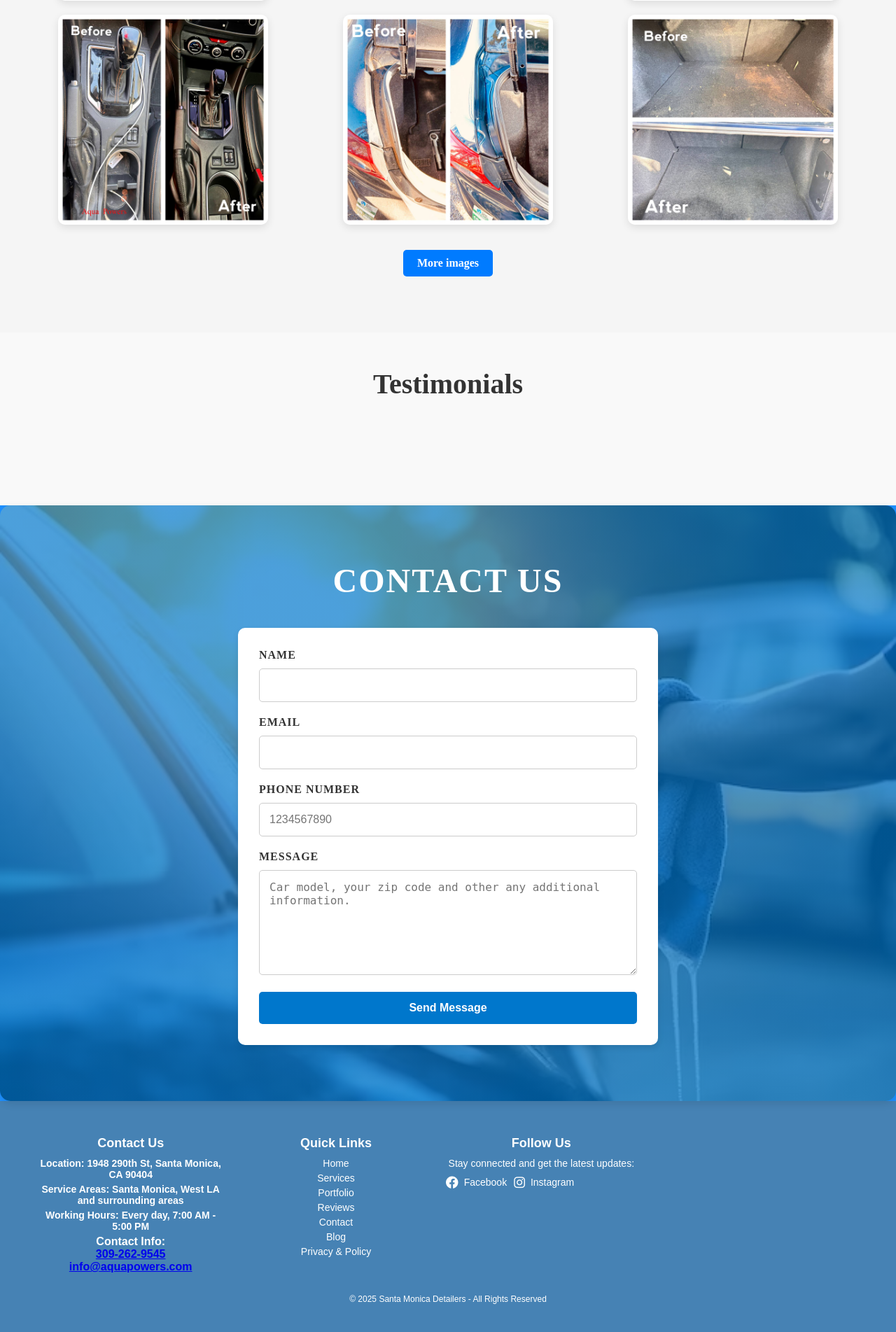
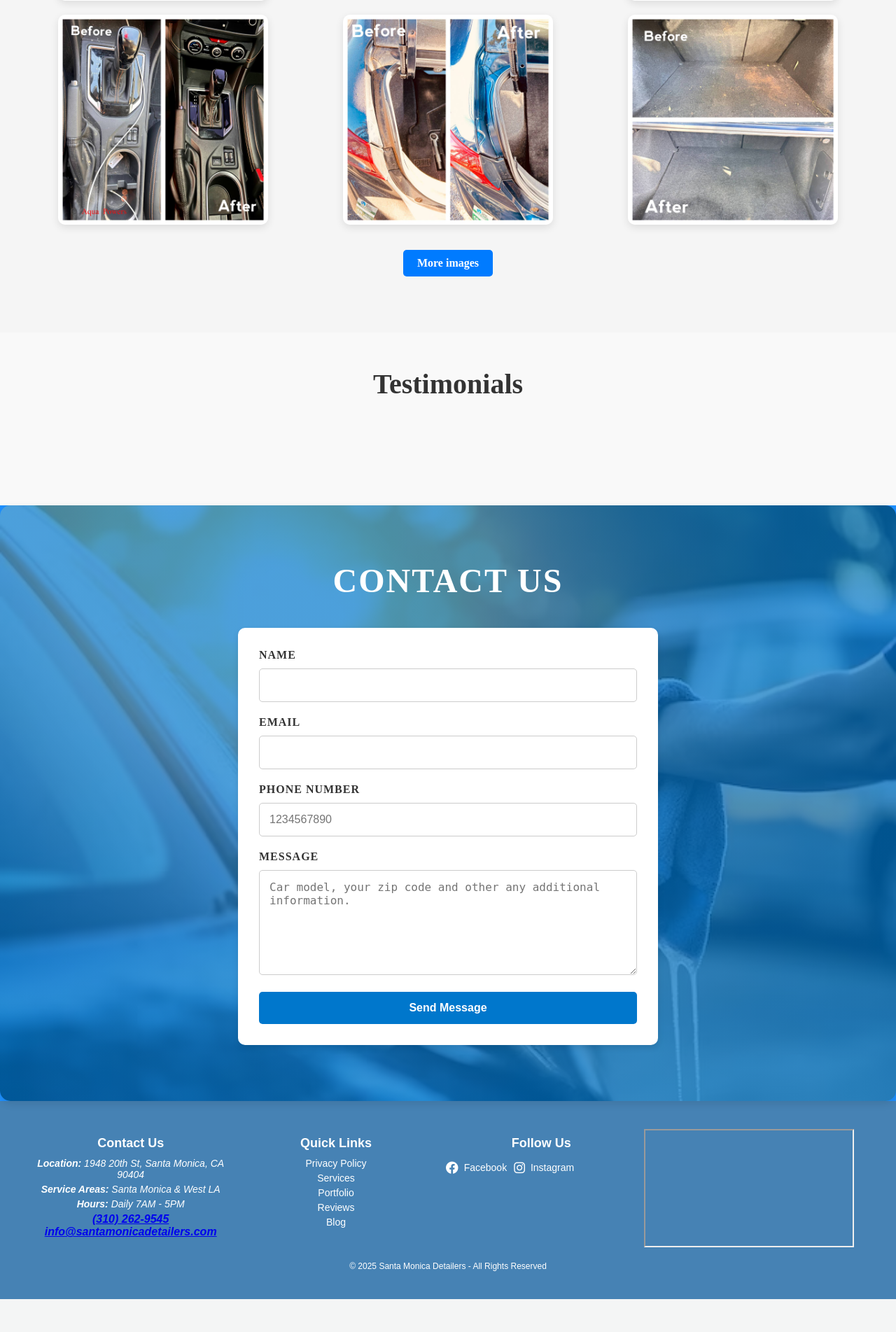
Before and after one commit to mirtazayev/santamonicadetailerscom, a FastAPI app: page / in a window 1280 px wide. Shown: the part 1669-3572 px from the top of the page at 70% size. After the commit the page ends 3525 px from the top, so only its background shows below. Run offline with FastAPI, Linux system fonts and the light colour scheme; data that the repository does not hold is empty; a map, chart or similar area stays blank; parts of the project's set-up code (start-up, migrations or seed data) failed here and were passed over; grey boxes are pictures that could not be loaded.

Commit message:
Update index.html

```diff
--- a/templates/index.html
+++ b/templates/index.html
@@ -2,13 +2,18 @@
 <html lang="en">
 
 <head>
+    <!-- Consolidated Meta Tags -->
     <meta charset="UTF-8">
     <meta name="viewport" content="width=device-width, initial-scale=1.0">
-    <meta name="description" content="Professional Car Detailing Services">
-    <meta name="keywords" content="Car Detailing, Auto Spa, Ceramic Coating, Interior Cleaning">
+    <meta name="description"
+          content="Santa Monica Detailers offers premium car detailing services including interior and exterior cleaning, paint protection, and ceramic coating in Santa Monica, CA.">
+    <meta name="keywords"
+          content="car detailing, Santa Monica, auto detailing, exterior cleaning, interior cleaning, paint protection, ceramic coating">
     <meta name="author" content="Santa Monica Detailers">
+    <meta name="robots" content="index, follow">
     <title>Car Detailing - Santa Monica Detailers</title>
-    <!-- Google tag (gtag.js) -->
+
+    <!-- Google Analytics -->
     <script async src="https://www.googletagmanager.com/gtag/js?id=AW-16828417802"></script>
     <script>
         window.dataLayer = window.dataLayer || [];
@@ -18,15 +23,8 @@
         }
 
         gtag('js', new Date());
-
         gtag('config', 'AW-16828417802');
     </script>
-    <meta name="description"
-          content="Santa Monica Detailers offers premium car detailing services including interior and exterior cleaning, paint protection, and ceramic coating in Santa Monica, CA.">
-    <meta name="keywords"
-          content="car detailing, Santa Monica, auto detailing, exterior cleaning, interior cleaning, paint protection, ceramic coating">
-    <meta name="author" content="Santa Monica Detailers">
-    <meta name="robots" content="index, follow">
 
     <!-- Open Graph Meta Tags -->
     <meta property="og:type" content="website">
@@ -36,18 +34,17 @@
     <meta property="og:url" content="https://www.santamonicadetailers.com">
     <meta property="og:image" content="https://www.santamonicadetailers.com/static/logo.png">
     <meta property="og:site_name" content="Santa Monica Detailers">
-    <meta property="og:locale" content="en_US">
-    <!-- Canonical Tag -->
-    <link rel="canonical" href="https://www.santamonicadetailers.com">
+
+    <!-- Schema.org -->
     <script type="application/ld+json">
         {
             "@context": "https://schema.org",
-            "@type": "CarRepair",
+            "@type": "AutoDetailing",
             "name": "Santa Monica Detailers",
             "description": "Santa Monica Detailers provides premium car detailing services including interior and exterior cleaning, paint protection, and ceramic coating.",
             "logo": "https://www.santamonicadetailers.com/static/logo.png",
             "url": "https://www.santamonicadetailers.com",
-            "telephone": "+1 (262) 309-9545",
+            "telephone": "+1 (310) 262-9545",
             "address": {
                 "@type": "PostalAddress",
                 "streetAddress": "1948 20th St",
@@ -58,36 +55,33 @@
             },
             "sameAs": [
                 "https://www.facebook.com/santamonicadetailers",
-                "https://twitter.com/santamonicadetailers",
                 "https://www.instagram.com/santamonicadetailers"
             ]
         }
     </script>
-    <!-- Swiper.js CSS -->
+
+    <!-- External Resources -->
     <link rel="stylesheet" href="https://unpkg.com/swiper/swiper-bundle.min.css">
     <link rel="stylesheet" href="https://cdnjs.cloudflare.com/ajax/libs/font-awesome/6.0.0-beta3/css/all.min.css">
-
-    <!-- Carousel Custom CSS -->
     <link rel="stylesheet" href="/static/carusel.css">
     <link rel="stylesheet" href="/static/style.css">
-    <script src="/static/scripts.js"></script>
 </head>
 
 <body>
-<!-- Navigation Bar -->
+<!-- Navigation -->
 <header>
     <nav>
         <div class="container">
             <div class="logo">
                 <a href="/">Santa Monica Detailers</a>
             </div>
-            <div class="hamburger" onclick="toggleMenu()">
-                <div></div>
-                <div></div>
-                <div></div>
-            </div>
+            <button class="hamburger" aria-label="Menu" aria-expanded="false" onclick="toggleMenu()">
+                <span></span>
+                <span></span>
+                <span></span>
+            </button>
             <ul class="nav-links">
-                <li><a href="#home">Home</a></li>
+                <li><a href="/">Home</a></li>
                 <li><a href="/services">Services</a></li>
                 <li><a href="/portfolio">Portfolio</a></li>
                 <li><a href="/reviews">Reviews</a></li>
@@ -97,6 +91,7 @@
         </div>
     </nav>
 </header>
+
 <!-- Hero Section -->
 <section id="home" class="hero">
     <div class="container">
@@ -202,10 +197,10 @@
         <div class="swiper-wrapper">
             <!-- Dynamically inserted reviews -->
             {% for review in reviews %}
-            <div class="swiper-slide">
-                <p>"{{ review.description }}"</p>
-                <span>- {{ review.name }}</span>
-            </div>
+                <div class="swiper-slide">
+                    <p>"{{ review.description }}"</p>
+                    <span>- {{ review.name }}</span>
+                </div>
             {% endfor %}
         </div>
         <!-- Pagination -->
@@ -239,73 +234,72 @@
     </div>
 </section>
 
+
 <footer>
     <div class="footer-container">
-        <!-- Map Section (Left side) -->
         <div class="map-section">
-            <!-- Google Map Embed with Responsive Wrapper -->
             <div class="map-wrapper">
-                <iframe src="https://www.google.com/maps/embed?pb=!1m18!1m12!1m3!1d3306.902273659348!2d-118.47383262361738!3d34.02071937316887!2m3!1f0!2f0!3f0!3m2!1i1024!2i768!4f13.1!3m3!1m2!1s0x80c2bb24d0557adf%3A0xc484140725594251!2s1948%2020th%20St%2C%20Santa%20Monica%2C%20CA%2090404!5e0!3m2!1sen!2sus!4v1737543242976!5m2!1sen!2sus"
-                        width="100%" height="450" style="border:0;" allowfullscreen="" loading="lazy"
-                        referrerpolicy="no-referrer-when-downgrade"></iframe>
+                <iframe
+                        title="Our Location"
+                        src="https://www.google.com/maps/embed?pb=!1m18!1m12!1m3!1d3306.902273659348!2d-118.47383262361738!3d34.02071937316887!2m3!1f0!2f0!3f0!3m2!1i1024!2i768!4f13.1!3m3!1m2!1s0x80c2bb24d0557adf%3A0xc484140725594251!2s1948%2020th%20St%2C%20Santa%20Monica%2C%20CA%2090404!5e0!3m2!1sen!2sus!4v1737543242976!5m2!1sen!2sus"
+                        loading="lazy"
+                        referrerpolicy="no-referrer-when-downgrade">
+                </iframe>
             </div>
         </div>
 
-        <!-- Contact Info Section -->
         <div class="footer-section">
             <h3>Contact Us</h3>
-            <p><strong>Location: 1948 290th St, Santa Monica, CA 90404</strong></p>
-            <p><strong>Service Areas: Santa Monica, West LA and surrounding areas</strong></p>
-            <p><strong>Working Hours: Every day, 7:00 AM - 5:00 PM</strong></p>
-            <h4>Contact Info: <br><a href="tel:+13092629545">309-262-9545</a></h4>
-            <h4><a href="mailto:info@aquapowers.com">info@aquapowers.com</a></h4>
+            <address>
+                <p><strong>Location:</strong> 1948 20th St, Santa Monica, CA 90404</p>
+                <p><strong>Service Areas:</strong> Santa Monica &amp; West LA</p>
+                <p><strong>Hours:</strong> Daily 7AM - 5PM</p>
+                <h4><a href="tel:+13102629545">(310) 262-9545</a></h4>
+                <h4><a href="mailto:info@santamonicadetailers.com">info@santamonicadetailers.com</a></h4>
+            </address>
         </div>
 
-        <!-- Quick Links Section -->
         <div class="footer-section">
             <h3>Quick Links</h3>
             <ul>
-                <li><a href="/">Home</a></li>
+                <li><a href="/privacy-policy">Privacy Policy</a></li>
                 <li><a href="/services">Services</a></li>
                 <li><a href="/portfolio">Portfolio</a></li>
                 <li><a href="/reviews">Reviews</a></li>
-                <li><a href="/contact">Contact</a></li>
                 <li><a href="/blog">Blog</a></li>
-                <li><a href="/privacy-policy">Privacy & Policy</a></li>
             </ul>
         </div>
 
-        <!-- Social Media Section -->
         <div class="footer-section">
             <h3>Follow Us</h3>
-            <p>Stay connected and get the latest updates:</p>
             <ul class="social-links">
-                <li><a href="https://facebook.com/santamonicadetailers" target="_blank"><i class="fab fa-facebook"></i>
-                    Facebook</a></li>
-                <li><a href="https://instagram.com/santamonicadetailers" target="_blank"><i
-                        class="fab fa-instagram"></i> Instagram</a></li>
+                <li><a href="https://facebook.com/santamonicadetailers" target="_blank" rel="noopener">
+                    <i class="fab fa-facebook"></i> Facebook
+                </a></li>
+                <li><a href="https://instagram.com/santamonicadetailers" target="_blank" rel="noopener">
+                    <i class="fab fa-instagram"></i> Instagram
+                </a></li>
             </ul>
         </div>
     </div>
 
     <div class="footer-bottom">
-        <p>&copy; 2025 Santa Monica Detailers - All Rights Reserved</p>
+        <p>&copy; <span id="current-year"></span> Santa Monica Detailers - All Rights Reserved</p>
     </div>
 </footer>
 
-</footer>
-
-
+<!-- Scripts -->
+<script src="https://unpkg.com/swiper/swiper-bundle.min.js"></script>
 <script src="/static/scripts.js"></script>
-</body>
-<!-- Swiper.js Script -->
-<script src="https://unpkg.com/swiper/swiper-bundle.min.js"></script>
 <script>
-    // Initialize Swiper
+    // Enhanced Swiper Configuration
     const swiper = new Swiper('.swiper', {
         slidesPerView: 1,
         spaceBetween: 30,
         loop: true,
+        autoplay: {
+            delay: 5000,
+        },
         pagination: {
             el: '.swiper-pagination',
             clickable: true,
@@ -315,58 +309,50 @@
             prevEl: '.swiper-button-prev',
         },
         breakpoints: {
+            640: {slidesPerView: 1},
             768: {slidesPerView: 2},
             1024: {slidesPerView: 3},
-        },
-    });
-
-    // Toggle menu
-    function toggleMenu() {
-        const navLinks = document.querySelector('.nav-links');
-        navLinks.classList.toggle('active');
-    }
-</script>
-<script>
-    // JavaScript to handle form submission with fetch
-    document.getElementById("contact-form").addEventListener("submit", async function (event) {
-        event.preventDefault();
-
-        const formData = new FormData(event.target);
-        const data = {
-            name: formData.get('name'),
-            email: formData.get('email'),
-            phone: formData.get('phone'),
-            message: formData.get('message')
-        };
-
-        try {
-            const response = await fetch('/contact', {
-                method: 'POST',
-                headers: {
-                    'Content-Type': 'application/json'
-                },
-                body: JSON.stringify(data)
-            });
-
-            const result = await response.json();
-
-            // Check if the request is successful
-            if (result.success) {
-                // Show the success message
-                alert("Your request has been sent successfully!");
-
-                // Redirect to the main page (home)
-                window.location.href = '/';
-            } else {
-                alert(result.message || 'There was an error sending your message.');
-            }
-        } catch (error) {
-            console.error('Error:', error);
-            alert('There was an error sending your message. Please try again later.');
         }
     });
 
+    // Form Handling with Loading States
+    document.getElementById("contact-form").addEventListener("submit", async (e) => {
+        e.preventDefault();
+        const btn = e.target.querySelector('button');
+        const originalText = btn.textContent;
+
+        try {
+            btn.disabled = true;
+            btn.textContent = 'Sending...';
+
+            const formData = new FormData(e.target);
+            const response = await fetch('/contact', {
+                method: 'POST',
+                headers: {'Content-Type': 'application/json'},
+                body: JSON.stringify(Object.fromEntries(formData))
+            });
+
+            if (!response.ok) throw new Error('Network error');
+            alert('Message sent successfully!');
+            e.target.reset();
+        } catch (error) {
+            alert('Error sending message. Please try again.');
+        } finally {
+            btn.disabled = false;
+            btn.textContent = originalText;
+        }
+    });
+
+    // Year Update
+    document.getElementById('current-year').textContent = new Date().getFullYear();
+
+    // Menu Toggle
+    function toggleMenu() {
+        const nav = document.querySelector('.nav-links');
+        const btn = document.querySelector('.hamburger');
+        nav.classList.toggle('active');
+        btn.setAttribute('aria-expanded', nav.classList.contains('active'));
+    }
 </script>
 </body>
-
 </html>
```
